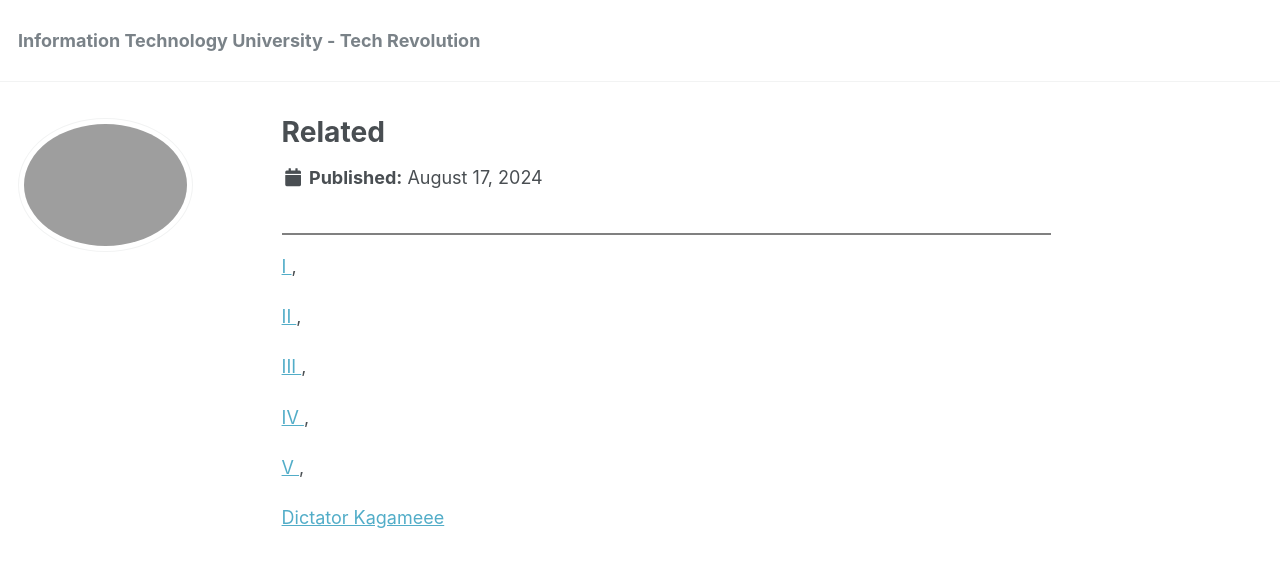
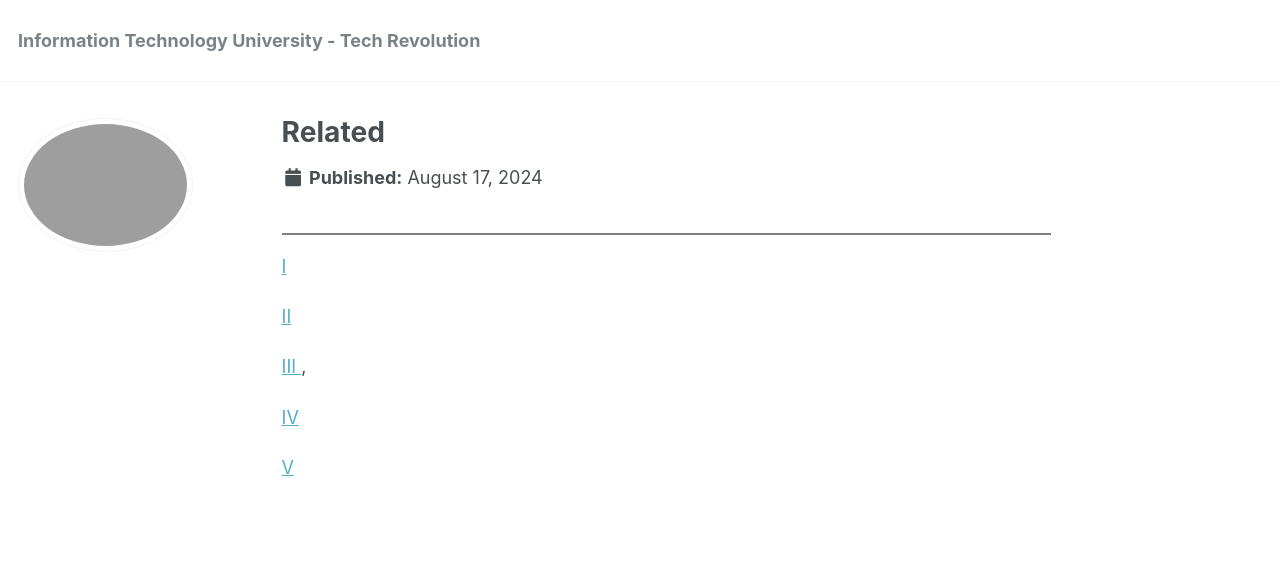
Before and after one commit to phdcsseiden/phdcsseiden.github.io, a Jekyll site: the page built from _pages/Related.md, in a window 1280 px wide. Shown: the top 567 px of the page. Built offline with Jekyll 4.4.1, drawn with Linux system fonts in a browser that asks for light colours.

Commit message:
Update Related.md

```diff
--- a/_pages/Related.md
+++ b/_pages/Related.md
@@ -15,21 +15,16 @@ modified: 2024-08-17
 <hr style="height:2px;border-width:0;color:gray;background-color:gray">
 
 
-<a href=" https://www.defense.gov/about/our-forces "> I  </a> ,
+<a href=" https://www.defense.gov/about/our-forces "> I  </a>
 
 
-<a href=" https://www.goarmy.com/careers-and-jobs/find-your-path/army-officers/rotc "> II </a> ,
+<a href=" https://www.goarmy.com/careers-and-jobs/find-your-path/army-officers/rotc "> II </a>
 
 
 <a href=" https://aa.usno.navy.mil/faq/millennium#:~:text=Therefore%2C%20the%2021st%20century%20began,the%20years%20AD%201%2D1000 "> III </a> ,
 
 
-<a href=" https://history.state.gov/historicaldocuments/frus1949v05/d17 "> IV </a> ,
+<a href=" https://history.state.gov/historicaldocuments/frus1949v05/d17 "> IV </a>
 
 
-<a href=" https://history.state.gov/historicaldocuments/frus1949v05/d13 "> V </a> ,
-
-
-
-
-<a href=" https://phdcsseiden.github.io/Wapfa/ "> Dictator Kagameee </a>
+<a href=" https://history.state.gov/historicaldocuments/frus1949v05/d13 "> V </a>
```
